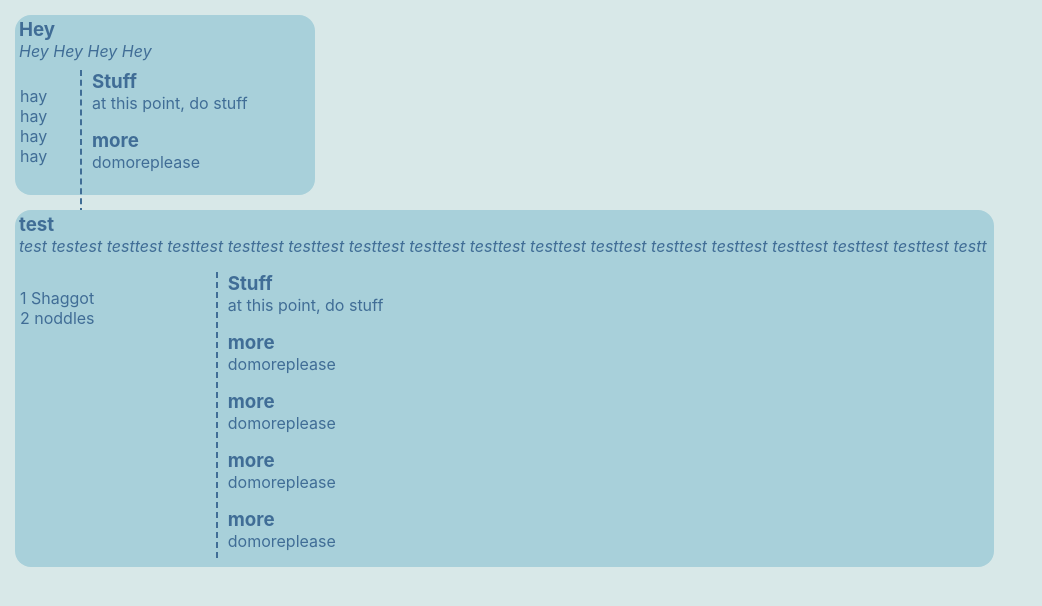
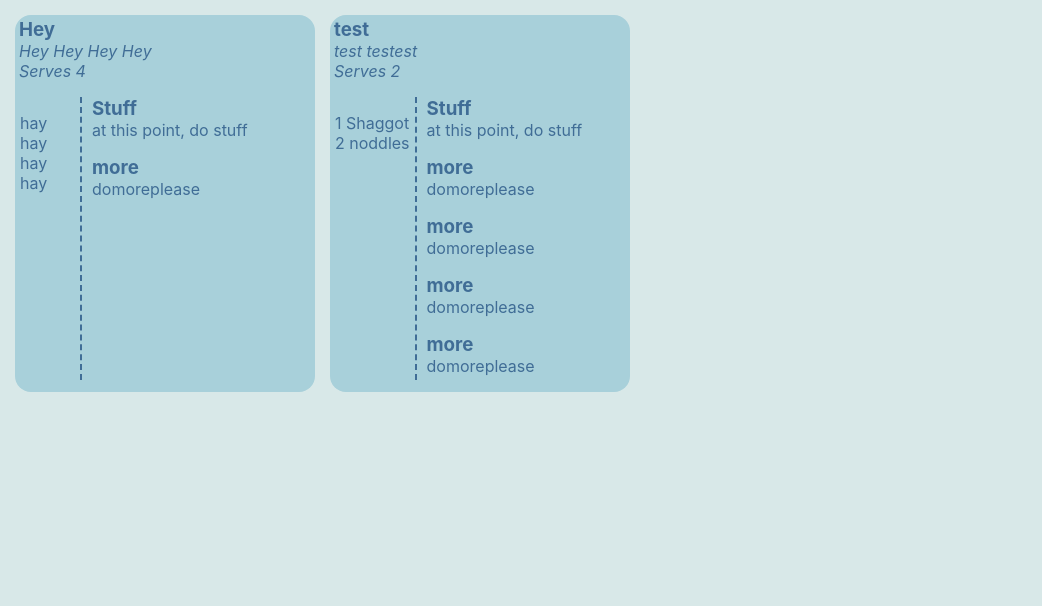
Before and after one commit to jwjbadger/cookbook, a React (Create React App) app in the folder cookbook-react/: page / in a window 1280 px wide. Shown: the top 606 px of the page, without its empty margins (0-1042 px from the left). Built offline with nearby package versions, Linux system fonts and the light colour scheme.

Commit message:
Add serving sizes

```diff
--- a/cookbook-react/src/App.jsx
+++ b/cookbook-react/src/App.jsx
@@ -14,6 +14,7 @@ function App() {
               title: 'Hey',
               description: 'Hey Hey Hey Hey',
               ingredients: ['hay', 'hay', 'hay', 'hay'],
+              servings: 4,
               body: [
                 new BodySegmentSchema({
                   title: 'Stuff',
@@ -27,9 +28,9 @@ function App() {
             }),
             new RecipeSchema({
               title: 'test',
-              description:
-                'test testest testtest testtest testtest testtest testtest testtest testtest testtest testtest testtest testtest testtest testtest testtest testt',
+              description: 'test testest',
               ingredients: ['1 Shaggot', '2 noddles'],
+              servings: 2,
               body: [
                 new BodySegmentSchema({
                   title: 'Stuff',
--- a/cookbook-react/src/Components/Recipe/Recipe.css
+++ b/cookbook-react/src/Components/Recipe/Recipe.css
@@ -27,7 +27,7 @@
   padding-left: 5px;
   min-width: 20%;
   max-width: 40%;
-  height: 80%;
+  height: 75%;
   margin-right: 0px;
   float: left;
 }
--- a/cookbook-react/src/Components/Recipe/Recipe.jsx
+++ b/cookbook-react/src/Components/Recipe/Recipe.jsx
@@ -11,6 +11,8 @@ class Recipe extends React.Component {
           </h3>
           <p>
             <i>{this.props.recipe.description}</i>
+            <br />
+            <i>Serves {this.props.recipe.servings}</i>
           </p>
         </div>
         <div className='Ingredients'>
--- a/cookbook-react/src/Models/Recipe.js
+++ b/cookbook-react/src/Models/Recipe.js
@@ -1,8 +1,9 @@
 class RecipeSchema {
-  constructor({ title, description, ingredients, body }) {
+  constructor({ title, description, ingredients, servings, body }) {
     this.title = title;
     this.description = description;
     this.ingredients = ingredients;
+    this.servings = servings;
     this.body = body;
   }
 }
```
